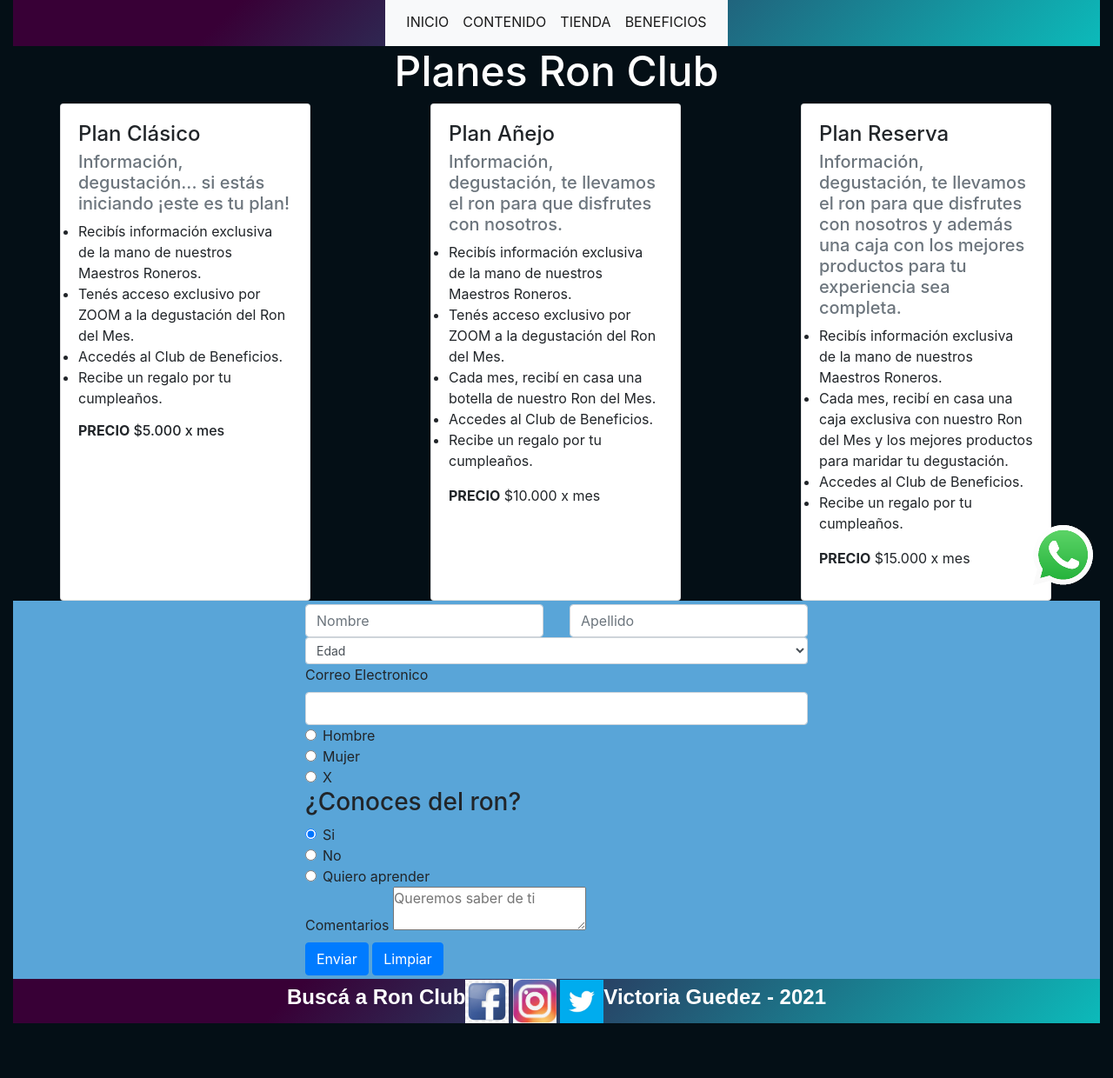
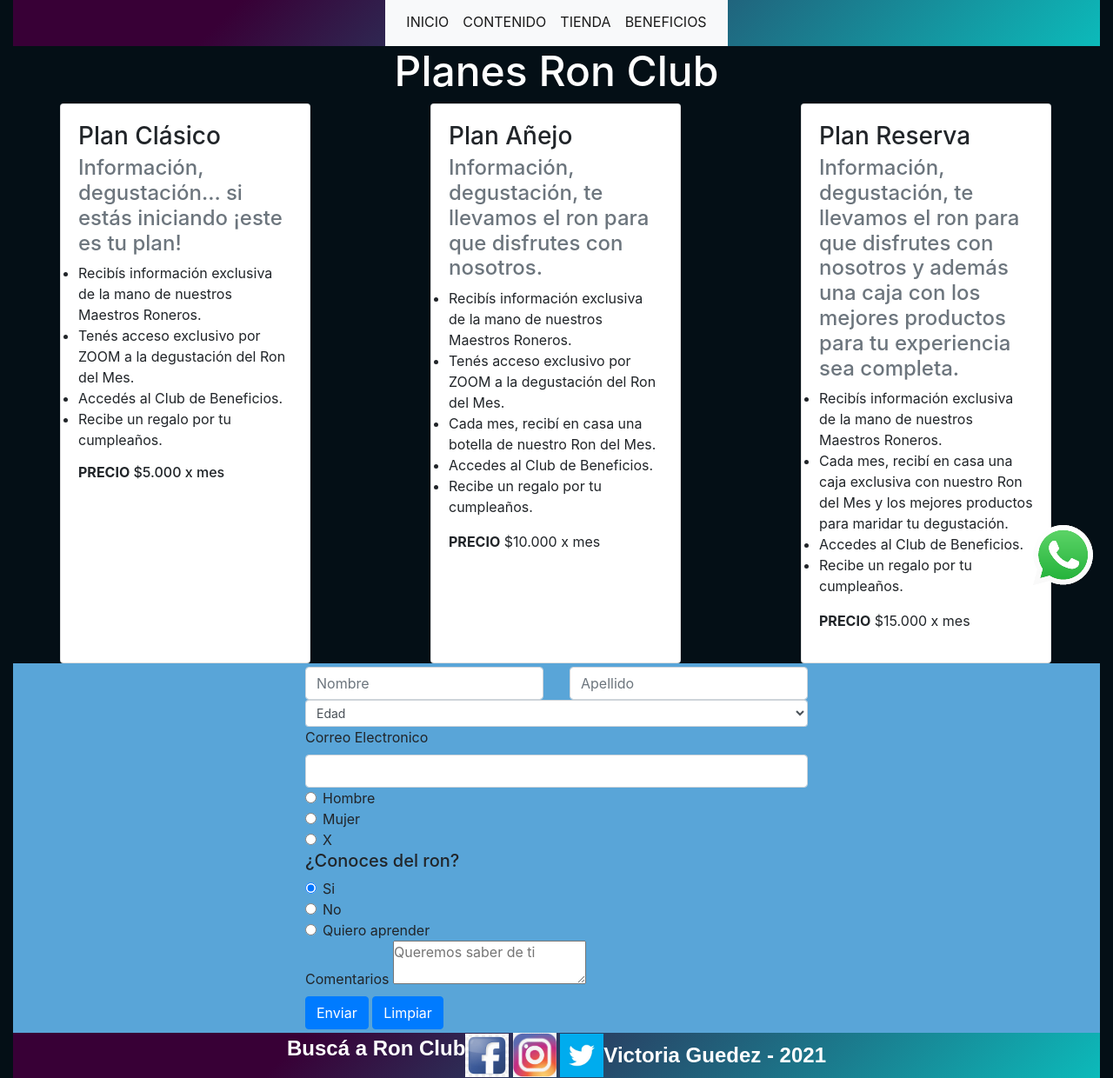
Before and after one commit to VictoriaGuedez/RonClub, a website: page contacto.html in a window 1280 px wide. Shown: the part 103-1343 px from the top of the page at 87% size. Before the commit the page ends 1280 px from the top, so only its background shows below. Drawn offline with nearby package versions, Linux system fonts and the light colour scheme.

Commit message:
correcciones2810

```diff
--- a/contacto.html
+++ b/contacto.html
@@ -1,5 +1,6 @@
 <!DOCTYPE html>
 <html>
+
 <head>
     <title>Unete al Club</title>
     <link rel="stylesheet" href="https://cdn.jsdelivr.net/npm/bootstrap@4.6.0/dist/css/bootstrap.min.css" integrity="sha384-B0vP5xmATw1+K9KRQjQERJvTumQW0nPEzvF6L/Z6nronJ3oUOFUFpCjEUQouq2+l" crossorigin="anonymous">
@@ -8,7 +9,7 @@
     <meta name=viewport content="width=device-width, initial-scale=1">
     <meta name="keyboards" content="ron, club, añejo, unete, forma parte, degustar ron, planes" />
     <meta name="description" content="Ron Club, un espacio para conocer y degustar los mejores rones" />
-        <script src="https://code.jquery.com/jquery-3.5.1.slim.min.js "integrity="sha384-DfXdz2htPH0lsSSs5nCTpuj/zy4C+OGpamoFVy38MVBnE+IbbVYUew+OrCXaRkfj " crossorigin="anonymous"></script>
+    <script src="https://code.jquery.com/jquery-3.5.1.slim.min.js " integrity="sha384-DfXdz2htPH0lsSSs5nCTpuj/zy4C+OGpamoFVy38MVBnE+IbbVYUew+OrCXaRkfj " crossorigin="anonymous"></script>
     <script src="https://cdn.jsdelivr.net/npm/popper.js@1.16.1/dist/umd/popper.min.js" integrity="sha384-9/reFTGAW83EW2RDu2S0VKaIzap3H66lZH81PoYlFhbGU+6BZp6G7niu735Sk7lN " crossorigin="anonymous "></script>
     <script src="https://cdn.jsdelivr.net/npm/bootstrap@4.6.0/dist/js/bootstrap.min.js" integrity="sha384-+YQ4JLhjyBLPDQt//I+STsc9iw4uQqACwlvpslubQzn4u2UU2UFM80nGisd026JF " crossorigin="anonymous"></script>
 </head>
@@ -53,8 +54,8 @@
         <div class="tarjetas row">
             <div class="card" style="width: 18rem;">
                 <div class="card-body">
-                        <h4 class="card-title">Plan Clásico</h4>
-                        <h5 class="card-subtitle mb-2 text-muted">Información, degustación... si estás iniciando ¡este es tu plan!</h5>
+                    <h3 class="card-title">Plan Clásico</h3>
+                    <h4 class="card-subtitle mb-2 text-muted">Información, degustación... si estás iniciando ¡este es tu plan!</h4>
                     <ul id="contenidoPlanes">
                         <li>Recibís información exclusiva de la mano de nuestros Maestros Roneros.</li>
                         <li>Tenés acceso exclusivo por ZOOM a la degustación del Ron del Mes.</li>
@@ -66,8 +67,8 @@
             </div>
             <div class="card" style="width: 18rem;">
                 <div class="card-body">
-                        <h4 class="card-title">Plan Añejo</h4>
-                        <h5 class="card-subtitle mb-2 text-muted">Información, degustación, te llevamos el ron para que disfrutes con nosotros.</h5>
+                    <h3 class="card-title">Plan Añejo</h3>
+                    <h4 class="card-subtitle mb-2 text-muted">Información, degustación, te llevamos el ron para que disfrutes con nosotros.</h4>
                     <ul id="contenidoPlanes">
                         <li>Recibís información exclusiva de la mano de nuestros Maestros Roneros.</li>
                         <li>Tenés acceso exclusivo por ZOOM a la degustación del Ron del Mes.</li>
@@ -80,8 +81,8 @@
             </div>
             <div class="card" style="width: 18rem;">
                 <div class="card-body">
-                        <h4 class="card-title">Plan Reserva</h4>
-                        <h5 class="card-subtitle mb-2 text-muted">Información, degustación, te llevamos el ron para que disfrutes con nosotros y además una caja con los mejores productos para tu experiencia sea completa.</h5>
+                    <h3 class="card-title">Plan Reserva</h3>
+                    <h4 class="card-subtitle mb-2 text-muted">Información, degustación, te llevamos el ron para que disfrutes con nosotros y además una caja con los mejores productos para tu experiencia sea completa.</h4>
                     <ul id="contenidoPlanes">
                         <li>Recibís información exclusiva de la mano de nuestros Maestros Roneros.</li>
                         <li>Cada mes, recibí en casa una caja exclusiva con nuestro Ron del Mes y los mejores productos para maridar tu degustación.</li>
@@ -139,7 +140,7 @@
                     </div>
                 </div>
                 <div class="conoces">
-                        <h3>¿Conoces del ron?</h3>
+                    <h5>¿Conoces del ron?</h5>
                     <div class="form-check">
                         <input class="form-check-input" type="radio" name="flexRadioDefault" id="flexRadioDefault2" checked>
                         <label class="form-check-label" for="flexRadioDefault2">
@@ -171,7 +172,7 @@
         </div>
     </main>
     <footer>
-            <h4 class="titulo">Buscá a Ron Club</h4>
+        <p class="titulo">Buscá a Ron Club</p>
         <div class="redesSociales">
             <a class="redes" href="https://www.facebook.com"><img src=" fotos/RRSS/fbk.jpg" alt="facebook" class="red-facebook" alt="facebook"></img>
             </a>
@@ -180,7 +181,8 @@
             <a class="redes" href="https://www.twitter.com"><img src="fotos/RRSS/tw.jpg" alt="twitter" class="red-twitter" alt="twitter"></img>
             </a>
         </div>
-            <h4 class="titulo">Victoria Guedez - 2021</h4>
+        <p4 class="titulo">Victoria Guedez - 2021</p>
     </footer>
 </body>
+
 </html>
```
Also changed, not shown: beneficios.html (+5 -2 lines), contenido.html (+9 -6 lines), index.html (+2 -2 lines). Lines whose indentation alone changed are shown as unchanged.
